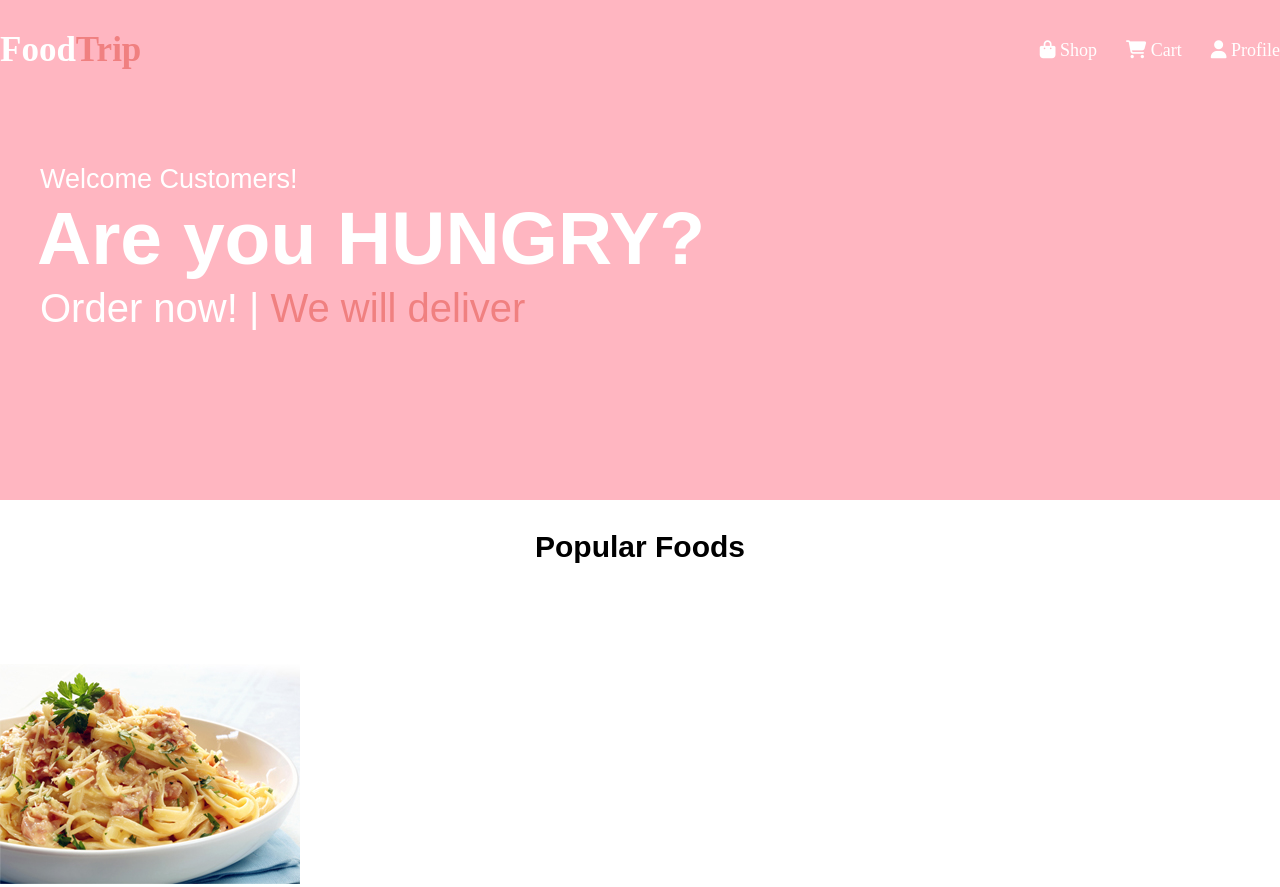
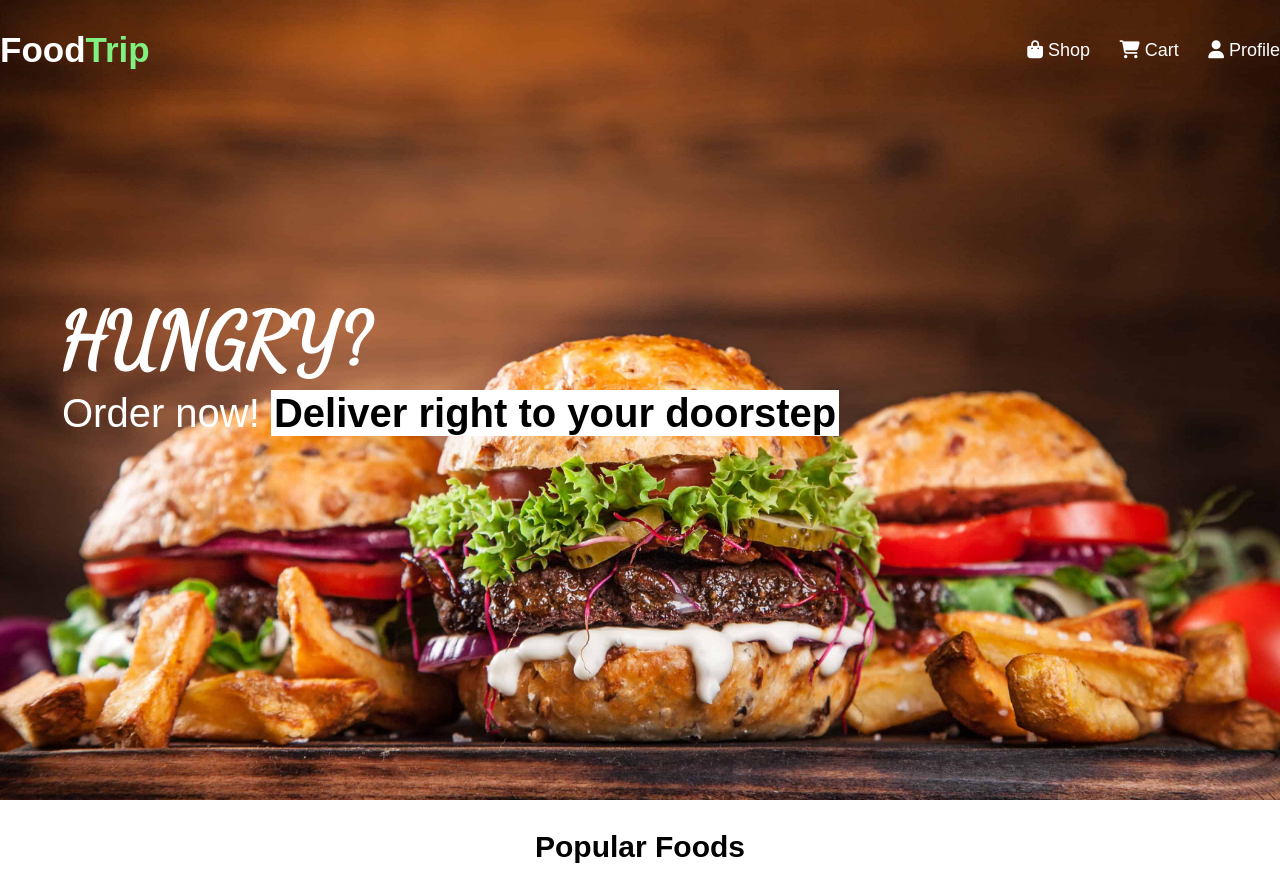
Before and after one commit to Vaughn24/FoodTrip_App, a website: page index.html in a window 1280 px wide. Shown: the top 887 px of the page. Drawn offline with nearby package versions, Linux system fonts and the light colour scheme.

Commit message:
Homepage Changes

```diff
--- a/app.js
+++ b/app.js
@@ -0,0 +1,8 @@
+
+///////////////// NAV BAR SCROLL EFFECT///////////////
+window.addEventListener('scroll', function () {
+    let header = document.querySelector('.navbar');
+    let windowPosition = window.scrollY > 0;
+    header.classList.toggle('scrolling-active', windowPosition);
+})
+////////////////////////////////////////////////////
--- a/index.html
+++ b/index.html
@@ -6,10 +6,10 @@
         <title>Food Delivery System</title>
         <link rel="stylesheet" href="style.css">
         <script src="https://kit.fontawesome.com/a076d05399.js"></script>
-        <script src="https://code.jquery.com/jquery-3.5.1.min.js"></script>
+        <!-- <script src="https://code.jquery.com/jquery-3.5.1.min.js"></script> -->
     </head>
     <body>
-        <nav class="navbar">
+        <div class="navbar">
             <div class="max-width">
                 <div class="logo"><a href="#">Food<span>Trip</span></a></div>
                 <ul class="menu">
@@ -18,19 +18,19 @@
                     <li><a href="#"><i class="fa fa-user"></i> Profile</i></a></li>
                 </ul>
             </div>
-        </nav>
+        </div>
 
         <!-- Home Section Start Here-->
         <section class="home" id="home">
             <div class="max-width">
                 <div class="home-content">
-                    <div class="text-1">Welcome Customers!</div>
-                    <div class="text-2">Are you <span>HUNGRY?</span></div>
-                    <div class="text-3">Order now! |<span> We will deliver</span></div>
+                    <!-- <div class="text-1">Welcome Customers!</div> -->
+                    <div class="text-2"><span>HUNGRY?</span></div>
+                    <div class="text-3">Order now! <span> Deliver right to your doorstep</span></div>
                 </div>
             </div>
         </section>
-
+        <!--------------------------->
         <section class="shop" id="shop">
             <div class="max-width">
                 <div class="shop-panel">
@@ -44,7 +44,7 @@
             </div>
         </section>
 
-        <script src="script.js"></script>
+        <script src="app.js"></script>
 
     </body>
 </html>
--- a/style.css
+++ b/style.css
@@ -1,3 +1,7 @@
+@import url('https://fonts.googleapis.com/css2?family=Dancing+Script&display=swap');
+@import url('https://fonts.googleapis.com/css2?family=Pacifico&display=swap');
+
+
 *{
     margin: 0;
     padding: 0;
@@ -16,7 +20,7 @@
     position: fixed;
     width: 100%;
     padding: 30px 0;
-    font-family: Arial, Helvetica, sans-serif
+    font-family: Arial, Helvetica, sans-serif;
     transition: all 0.3s ease;
 }
 
@@ -39,7 +43,7 @@
 }
 
 .navbar .logo a span{
-    color: lightcoral;
+    color: rgb(128, 240, 128);
     transition: all 0.3s ease;
 }
 
@@ -67,23 +71,39 @@
     color: #fff;
 }
 
+.scrolling-active{ /* This is for navbar when scroll */
+    background-color: rgb(39, 39, 39);
+    box-shadow: 0 3px 1rem rgba(0, 0, 0, .1);
+    z-index: 1;
+}
+
 .home{
+
+    background-image: url("images/Landing.jpeg");
+    background-size: cover;
+    background-position: center;
+    height: 100vh;
     display: flex;
-    background-color: lightpink;
-    height: 60vh;
     color: white;
     min-height: 500px;
-    font-family: Arial, Helvetica, sans-serifs
+    font-family: Arial, Helvetica, sans-serif;
 }
 .home .max-width{
     margin: auto 0 auto 40px;
 }
 
+.home-content{
+    transform: translate(22px,-32px);
+}
+
 .home .home-content .text-1{
-    font-size: 27px;
+    font-family: 'Dancing Script', cursive;
+    font-size: 40px;
 
 }
 .home .home-content .text-2{
+    font-family: 'Pacifico', cursive;
+    font-family: 'Dancing Script', cursive;
     font-size: 75px;
     font-weight: 600;
     margin-left: -3px;
@@ -91,9 +111,13 @@
 .home .home-content .text-3{
     font-size: 40px;
     margin: 5px 0;
+    color: rgb(255, 255, 255);
 }
 .home .home-content .text-3 span{
-    color: lightcoral;
+    color:rgb(0, 0, 0);
+    font-weight:bolder;
+    background-color: rgb(255, 255, 255);
+    padding: 1px 3px;
 
 }
 
```
Also changed, not shown: images/Landing.jpeg (added).
